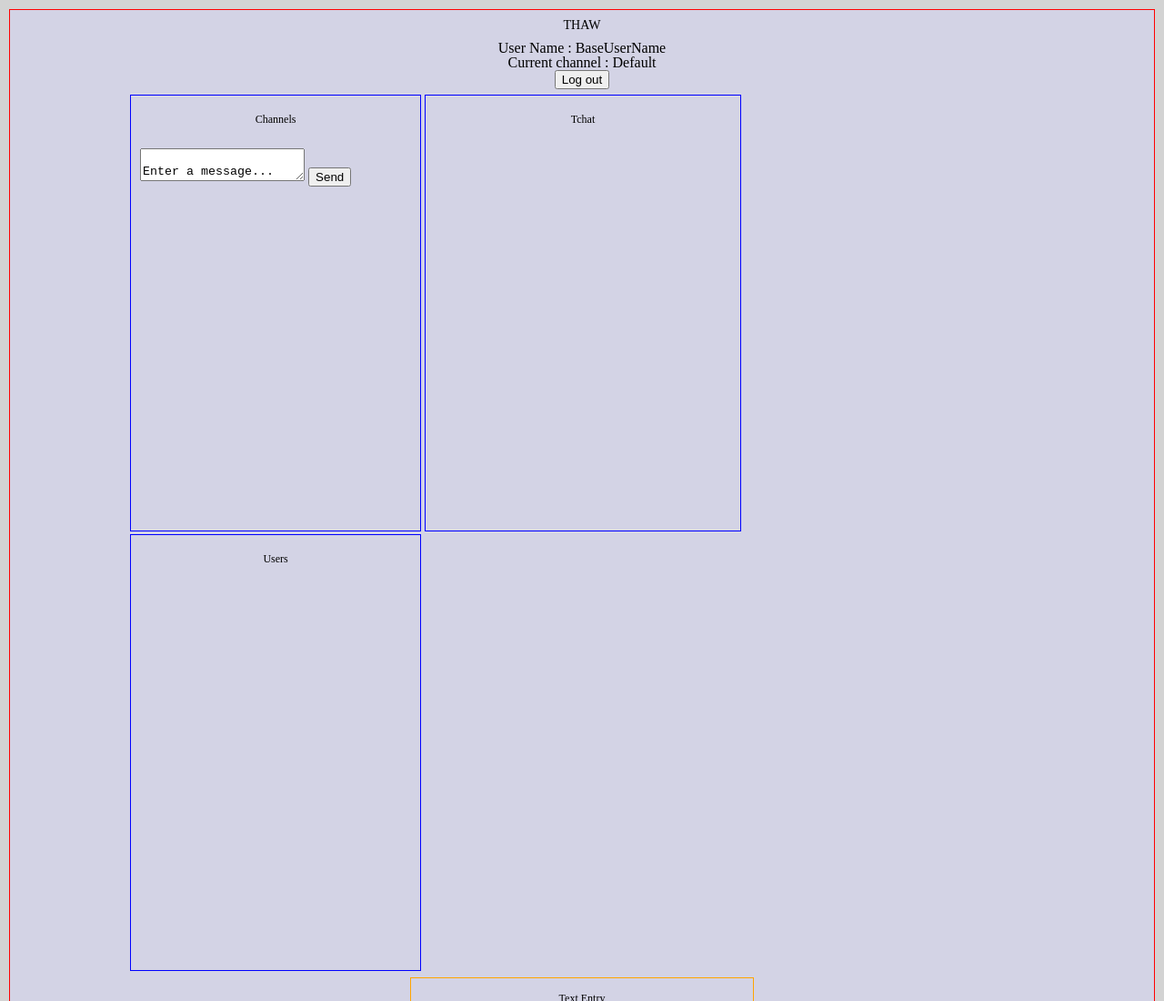
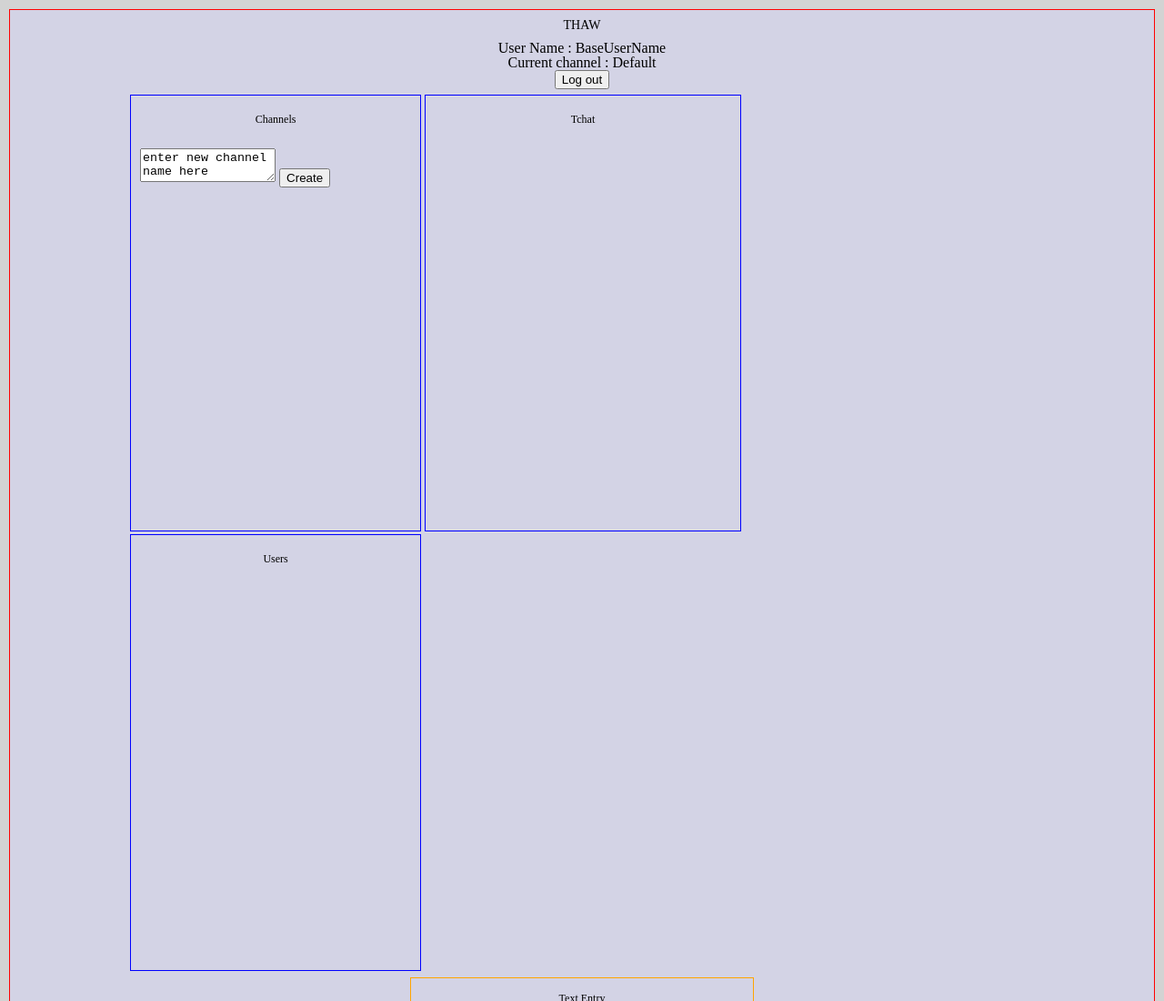
Before and after one commit to Lixinae/Thaw, a plain HTML site: page webroot/client/client.html in a window 1280 px wide. Shown: the top 1100 px of the page at 91% size. Drawn offline with Linux system fonts and the light colour scheme.

Commit message:
Peaufinage style du bouton creation channel
* [UPD] client.html
* [UPD] script.js

```diff
--- a/webroot/client/client.html
+++ b/webroot/client/client.html
@@ -25,10 +25,8 @@
 
             </div>
             <br>
-            <textarea id="newChannelText">
-                    Enter a message...
-                </textarea>
-            <button name="button" onclick="addChannel()"> Send</button>
+            <textarea id="newChannelText">enter new channel name here</textarea>
+            <button name="button" onclick="addChannel()">Create</button>
         </div>
         <div class="tchat" id="tchat">
             <h2>Tchat</h2>
--- a/webroot/client/mycss.css
+++ b/webroot/client/mycss.css
@@ -149,7 +149,10 @@ textarea#TextZone{
 	height:60%;
 }
 
-
+textarea#newChannelText{
+    width: 50%;
+    height: 8%;
+}
 
 
 
```
